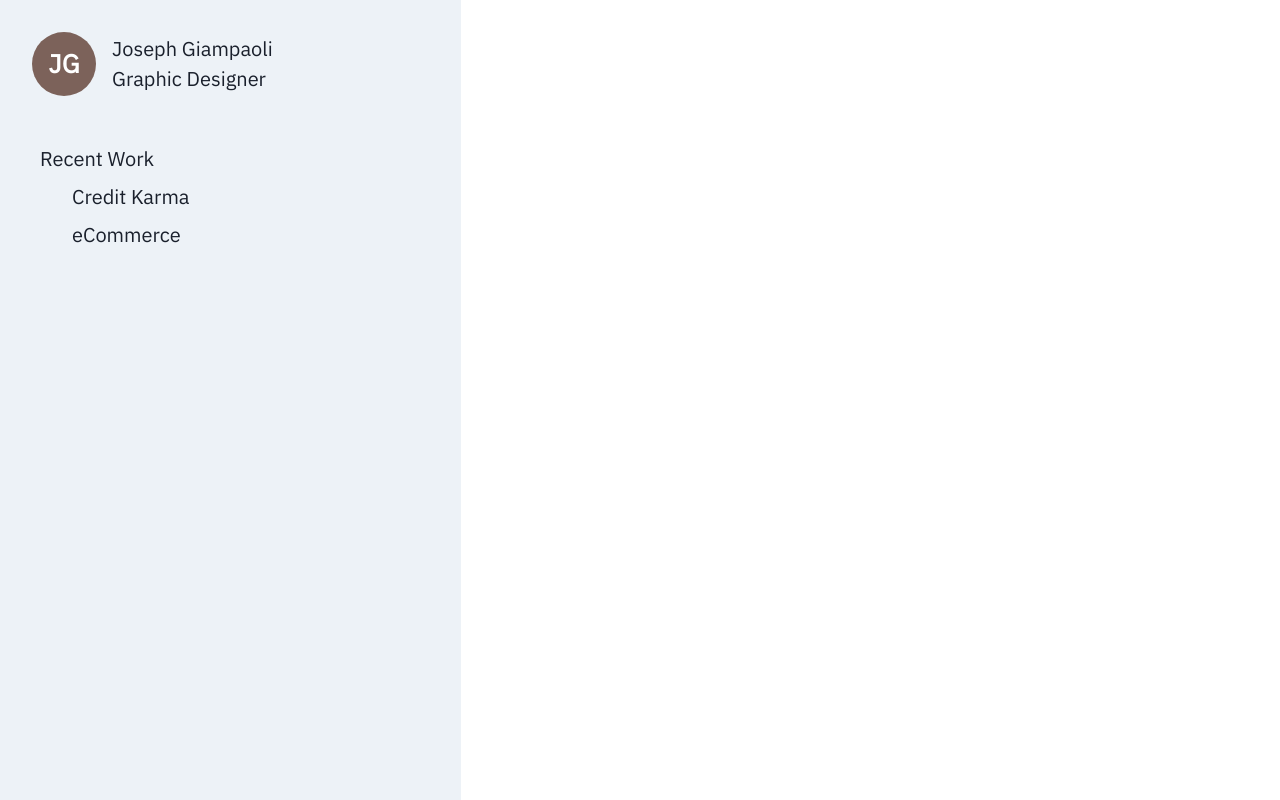
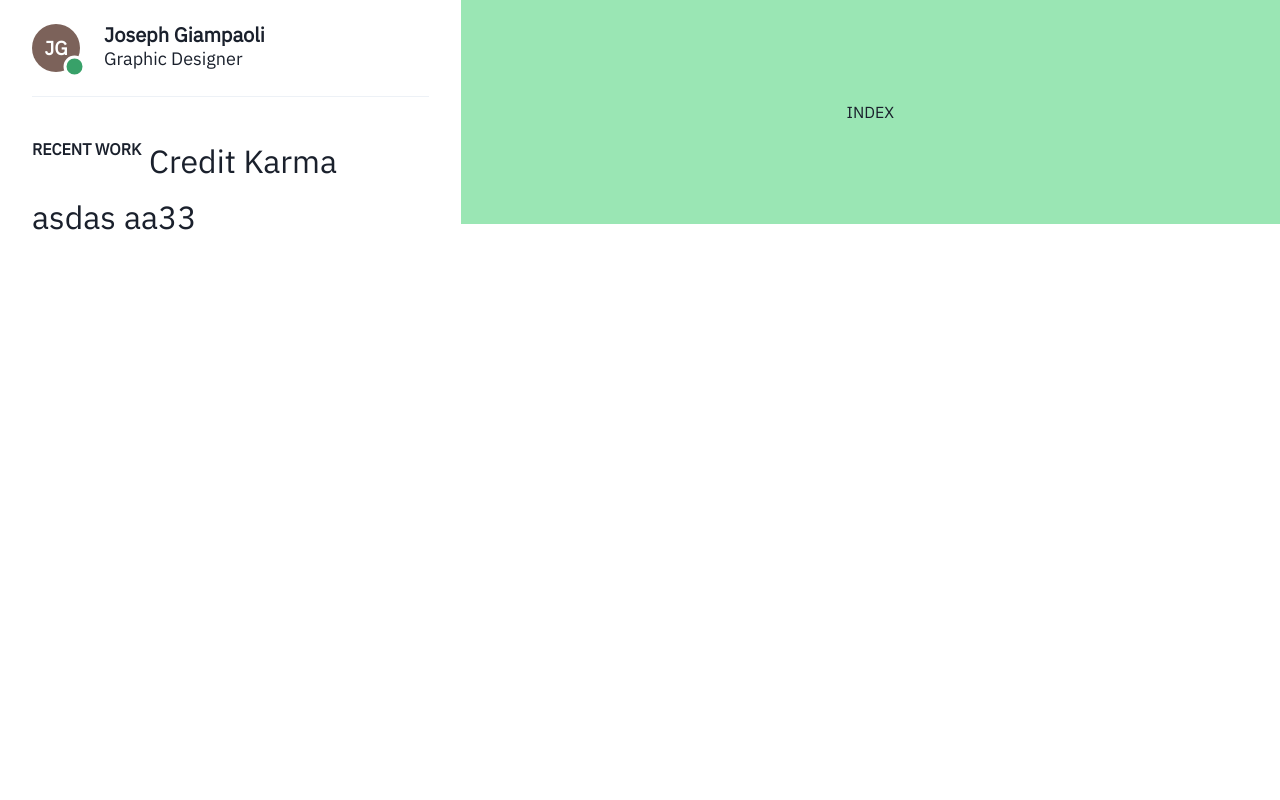
Before and after one commit to joe-zu/book, a Next.js app: page / in a window 1280 px wide. Built offline with nearby package versions, Linux system fonts and the light colour scheme.

Commit message:
video js

```diff
--- a/components/Nav.js
+++ b/components/Nav.js
@@ -6,12 +6,16 @@ import {
     Flex,
     Box,
     Container,
-    VStack,
+    Stack,
     Avatar,
+    AvatarBadge,
     Spacer,
-    StackDivider
+    Tooltip,
+    Link,
+    Wrap,
+    Divider
 } from '@chakra-ui/react'
-import Link from 'next/link'
+import NextLink from 'next/link'
 import styled from '@emotion/styled'
 import { CloseIcon, HamburgerIcon } from "@chakra-ui/icons";
 
@@ -19,19 +23,32 @@ const Nav = ({ children }) => {
 
     const [display, changeDisplay] = useState('none')
 
+    const StickNav = styled(Flex)`
+            position: sticky;
+            z-index: 10;
+            top: 0;
+
+        `
 
     return (
-        <Flex
-        w={['100vw', '100vw', '36vw', '36vw']}
-        h={['7em','7em', '100vh', '100vh']}
-         direction="column"
-         bgColor='gray.100'>
-            <Flex p={8}>
-                <Flex align="center">
-                    <Avatar size="lg" name="Joseph Giampaoli" src=""> </Avatar>
-                    <Flex direction="column" pl={4}>
-                    <Text fontSize="xl"><Link href="/" passHref>Joseph Giampaoli</Link></Text>
-                    <Text fontSize="xl"><Link href="/" passHref>Graphic Designer</Link></Text>
+        <StickNav
+            w={['100vw', '100vw', '36vw', '36vw']}
+            h={['6em', '6em', '100vh', '100vh']}
+            direction="column"
+            bg="white"
+            align={['', '', 'left', 'left']}
+            px={8}
+        >
+            <Flex mb={6} mt={6} >
+                <Flex>
+                    <Avatar size='md' name="Joseph Giampaoli" src="">
+                        <Tooltip hasArrow label="Open to work" aria-label="Open to work" bg="green.500" color="white">
+                            <AvatarBadge boxSize='1.15em' bg='green.500' />
+                        </Tooltip>
+                    </Avatar>
+                    <Flex direction="column" pl={6} justify='center'>
+                        <Text fontSize={['lg', 'lg', 'xl', 'xl']} fontWeight='600' lineHeight='1em'>Joseph Giampaoli</Text>
+                        <Text fontSize={['md', 'md', 'lg', 'lg']}>Graphic Designer</Text>
                     </Flex>
                 </Flex>
                 <Spacer />
@@ -45,23 +62,23 @@ const Nav = ({ children }) => {
                     />
                 </Flex>
             </Flex>
-
+            <Divider />
             <Flex
                 display={['none', 'none', 'flex', 'flex']}
                 direction="column"
-                ml={10}
-                my={4}
+                mt={10}
             >
-                <Text fontSize="xl">Recent Work</Text>
-                <VStack
-                    mt={2}
-                    ml={8}
-                    spacing={2}
-                    align="left"
-                >
-                    <Text fontSize="xl"><Link href="/" passHref >Credit Karma</Link></Text>
-                    <Text fontSize="xl"><Link href="/" passHref color="red.500">eCommerce</Link></Text>
-                </VStack>
+                {/* <Text fontSize="md" fontWeight='900'>RECENT WORK</Text> */}
+                <Wrap>
+                <Text fontSize="md" fontWeight='900'>RECENT WORK</Text>
+                    <Link fontSize='2em'><NextLink href="/creditKarma">Credit Karma</NextLink></Link>
+                    <Link fontSize='2em'><NextLink href="/creditKarma">asdas</NextLink></Link>
+                    <Link fontSize='2em'><NextLink href="/creditKarma">aa33</NextLink></Link>
+
+
+
+
+                </Wrap>
 
             </Flex>
 
@@ -89,7 +106,7 @@ const Nav = ({ children }) => {
                 </Flex>
             </Flex>
 
-        </Flex>
+        </StickNav>
     )
 
 }
--- a/package.json
+++ b/package.json
@@ -14,12 +14,13 @@
     "@emotion/styled": "^11.6.0",
     "@fontsource/ibm-plex-sans": "^4.5.1",
     "framer-motion": "^4.1.17",
-    "next": "12.0.4",
+    "next": "^12.0.7",
     "react": "17.0.2",
     "react-dom": "17.0.2"
   },
   "devDependencies": {
     "eslint": "7.32.0",
-    "eslint-config-next": "12.0.4"
+    "eslint-config-next": "12.0.4",
+    "video.js": "^7.17.0"
   }
 }
--- a/pages/index.js
+++ b/pages/index.js
@@ -1,8 +1,31 @@
-import Container from "../components/Container"
+
 import Nav from "../components/Nav"
+import { useState } from "react";
+import {
+  Text,
+  IconButton,
+  Button,
+  Flex,
+  Box,
+  Center,
+} from '@chakra-ui/react'
+import Link from 'next/link'
 
 export default function Home() {
   return (
-    <Nav />
+    <Flex direction={['column', 'column', 'row', 'row']}>
+      <Nav />
+      <Box
+        w={['100vw', '100vw', '64vw', '64vw']}
+      >
+        <Center
+        bg='green.200'
+        h='14em'
+        >
+          <Text>INDEX</Text>
+        </Center>
+
+      </Box>
+    </Flex>
   )
 }
--- a/styles/theme.js
+++ b/styles/theme.js
@@ -10,7 +10,7 @@ const fonts = {
 
 const breakpoints = createBreakpoints({
     sm: "40em",
-    md: "52em",
+    md: "54em",
     lg: "64em",
     xl: "80em",
 })
```
Also changed, not shown: components/VideoPlayer.js (added, +32 -0 lines), pages/creditKarma.js (added, +44 -0 lines), 1 other file (tests, documents, lock files or other folders).
